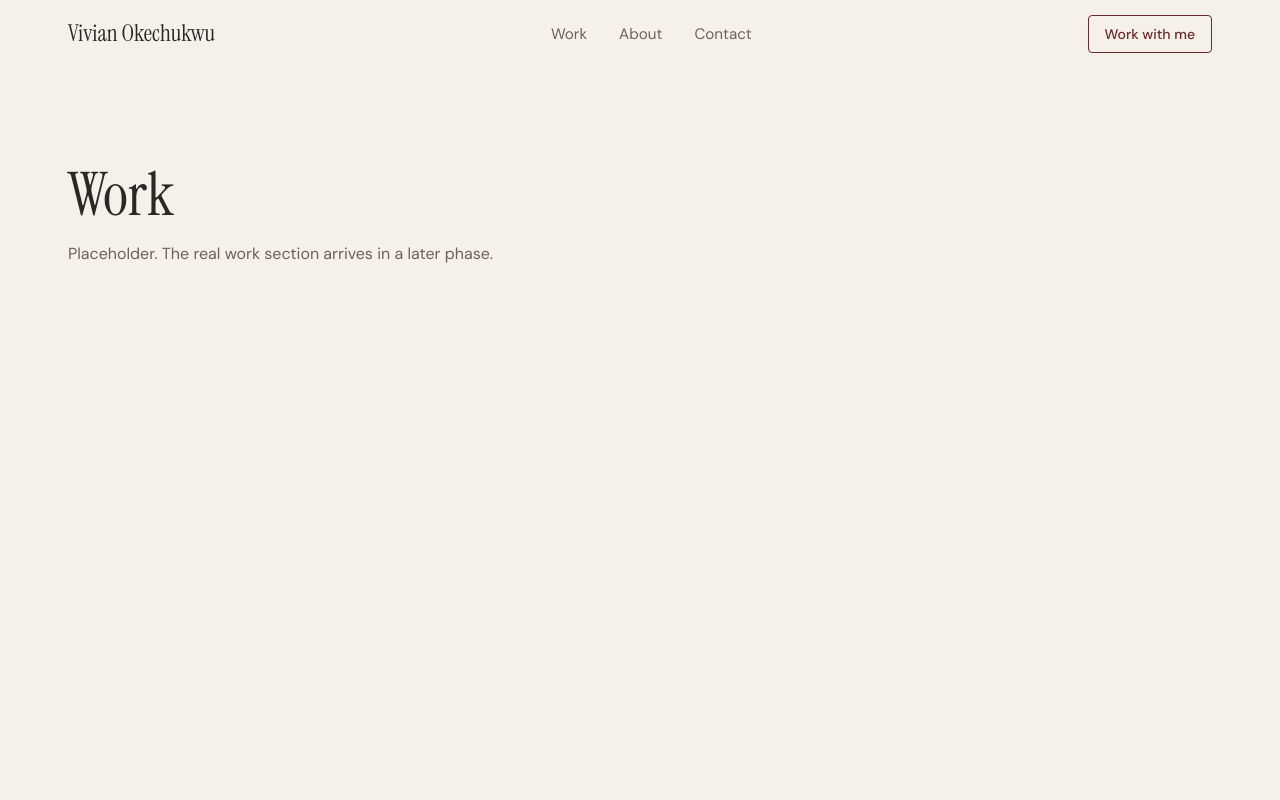
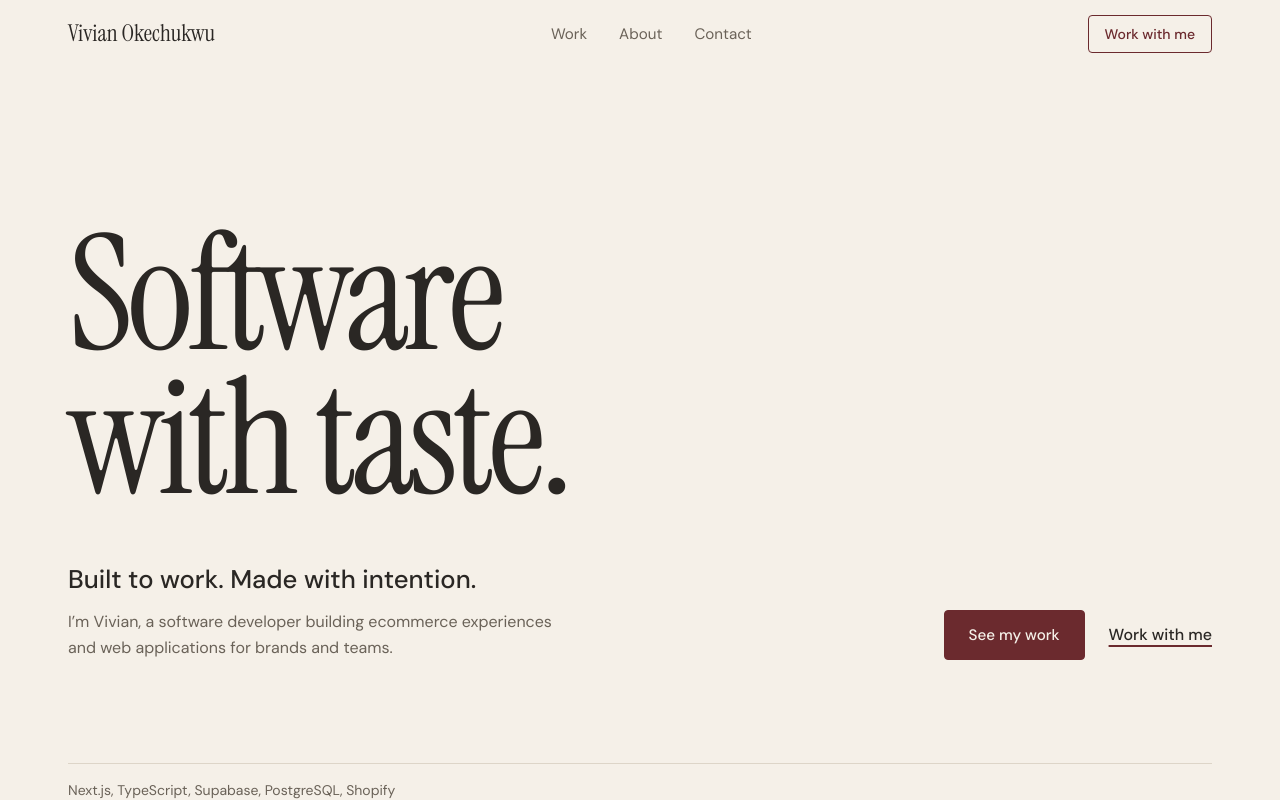
Before and after one commit to Vivianclare-codes/viviancodes, a Next.js app: page / in a window 1280 px wide. Shown: the top 800 px of the page. Built offline with nearby package versions, Linux system fonts and the light colour scheme.

Commit message:
feat: hero section

```diff
--- a/src/app/page.tsx
+++ b/src/app/page.tsx
@@ -1,18 +1,20 @@
 import Container from "@/components/container";
+import Hero from "@/components/Hero";
 
 const sections = ["work", "about", "contact"];
 
 export default function Home() {
   return (
     <>
+      <Hero />
       {sections.map((id) => (
-        <section key={id} id={id} className="border-b border-line py-24">
+        <section key={id} id={id} className="border-t border-line py-24">
           <Container>
             <h2 className="font-serif text-6xl capitalize">{id}</h2>
             <p className="mt-4 text-mute">
               Placeholder. The real {id} section arrives in a later phase.
             </p>
-            <div className="h-[60vh]" />
+            <div className="h-[50vh]" />
           </Container>
         </section>
       ))}
--- /dev/null
+++ b/src/components/Hero.tsx
@@ -0,0 +1,47 @@
+import Container from "./container";
+
+const stack = ["Next.js", "TypeScript", "Supabase", "PostgreSQL", "Shopify"];
+
+export default function Hero() {
+  return (
+    <section className="pb-[clamp(3.5rem,8vw,7rem)] pt-[clamp(4.5rem,12vw,10.5rem)]">
+      <Container>
+        <h1 className="font-serif text-[clamp(3.6rem,12.5vw,11.5rem)] leading-[0.9] tracking-[-0.035em]">
+          <span className="block">Software</span>
+          <span className="block">with taste.</span>
+        </h1>
+
+        <div className="mt-[clamp(1.75rem,4vw,3.25rem)] grid items-end gap-8 md:grid-cols-2">
+          <div>
+            <p className="text-[clamp(1.2rem,2vw,1.6rem)] font-medium leading-snug">
+              Built to work. Made with intention.
+            </p>
+            <p className="mt-3 max-w-[46ch] text-mute">
+              I’m Vivian, a software developer building ecommerce experiences
+              and web applications for brands and teams.
+            </p>
+          </div>
+
+          <div className="flex flex-wrap items-center gap-x-6 gap-y-4 md:justify-end">
+            <a
+              href="#work"
+              className="rounded-sm border border-accent bg-accent px-6 py-3 text-[0.95rem] font-medium text-on-accent transition-colors hover:bg-transparent hover:text-accent"
+            >
+              See my work
+            </a>
+            <a
+              href="#contact"
+              className="font-medium underline decoration-accent decoration-[1.5px] underline-offset-[5px]"
+            >
+              Work with me
+            </a>
+          </div>
+        </div>
+
+        <p className="mt-[clamp(3.5rem,8vw,7rem)] border-t border-line pt-4 text-sm text-mute">
+          {stack.join(", ")}
+        </p>
+      </Container>
+    </section>
+  );
+}
```
